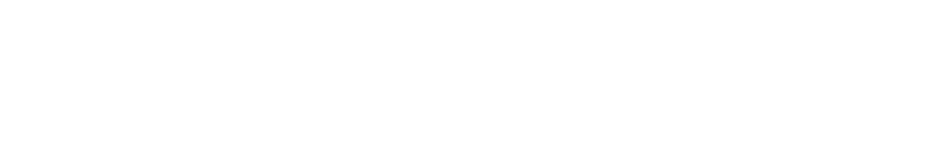
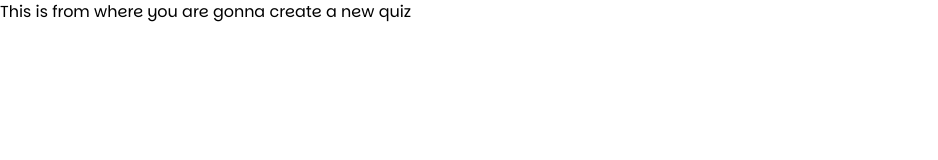
Before and after one commit to khadkaankit85/QuizHub, a Next.js app: page /dashboard/create in a window 1280 px wide. Before the commit this address had no page. Shown: the top 160 px of the page, without its empty margins (0-938 px from the left). Built offline with nearby package versions, Linux system fonts and the light colour scheme.

Commit message:
profile and create route initiated

```diff
--- /dev/null
+++ b/src/app/(pages)/dashboard/(main)/create/page.tsx
@@ -0,0 +1,5 @@
+const page = () => {
+  return <div>This is from where you are gonna create a new quiz</div>;
+};
+
+export default page;
--- /dev/null
+++ b/src/app/(pages)/dashboard/(main)/profile/page.tsx
@@ -0,0 +1,4 @@
+const page = () => {
+  return <div> this is your profile dude</div>;
+};
+export default page;
```
